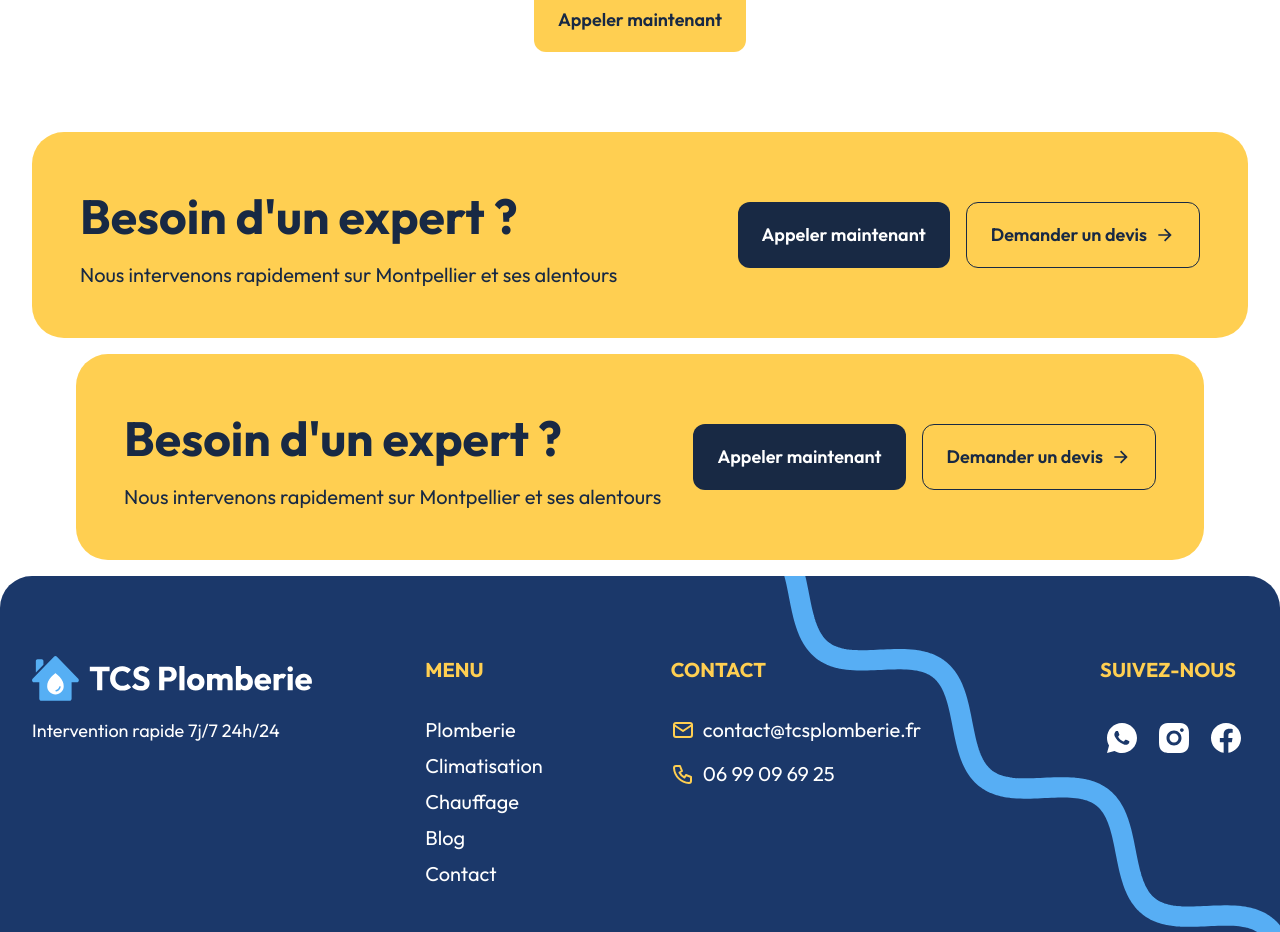
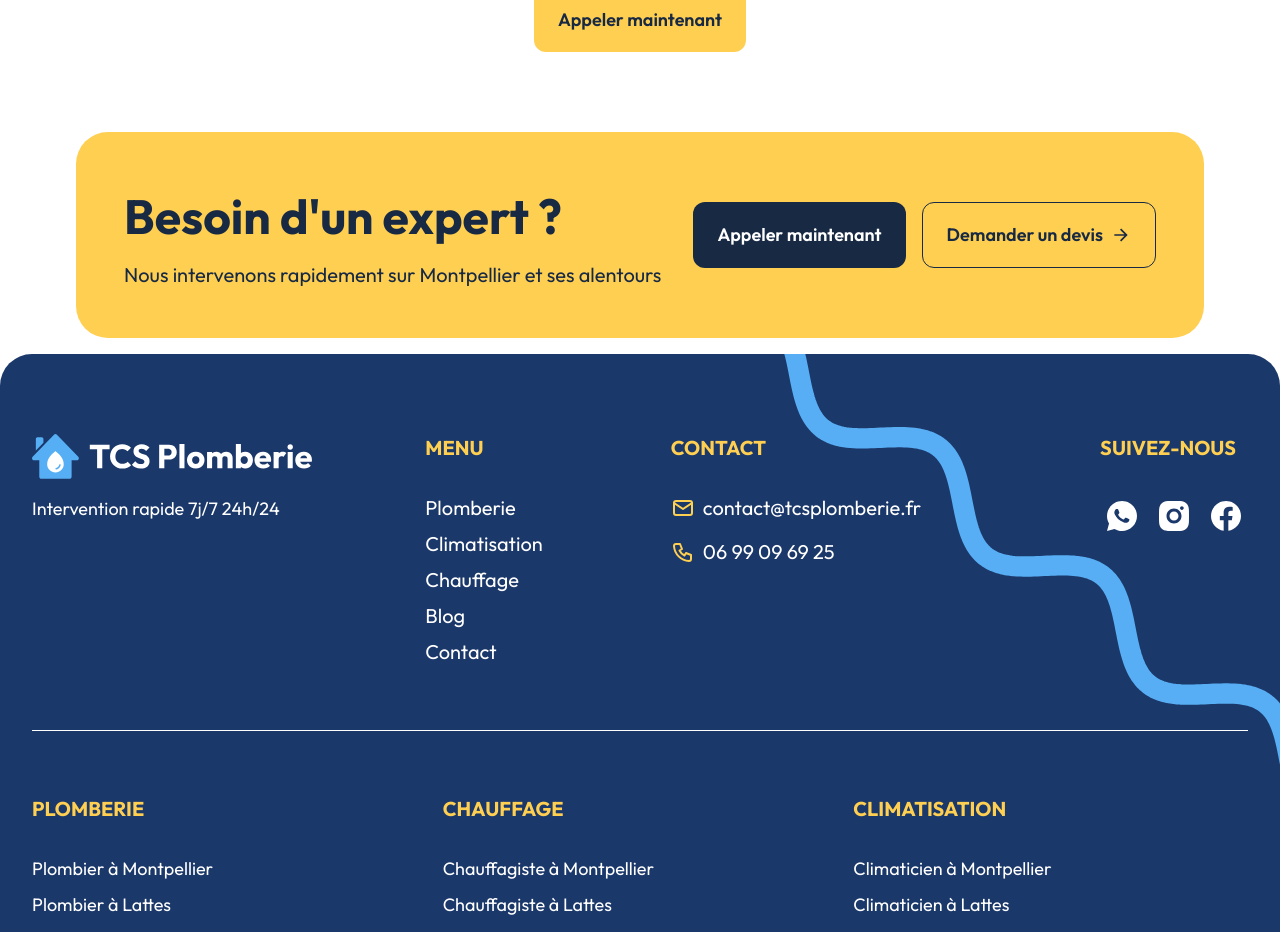
Before and after one commit to DylannDev/tcs-plomberie, a Next.js app: page / in a window 1280 px wide. Shown: the part 5844-6776 px from the top of the page. Built offline with nearby package versions, Linux system fonts and the light colour scheme.

Commit message:
🚧 Remove pre-footer

```diff
--- a/src/app/page.tsx
+++ b/src/app/page.tsx
@@ -5,8 +5,6 @@ import Testimonials from "../components/sections/testimonials";
 import { Coverage } from "../components/sections/coverage";
 import { Section } from "../components/ui/section";
 import Faq from "../components/sections/faq";
-import { PreFooter } from "../components/sections/pre-footer";
-import { Footer } from "../components/layout/footer";
 
 export default function Home() {
   return (
@@ -24,7 +22,6 @@ export default function Home() {
 
       <Section>
         <Coverage />
-        <PreFooter />
       </Section>
     </main>
   );
```
